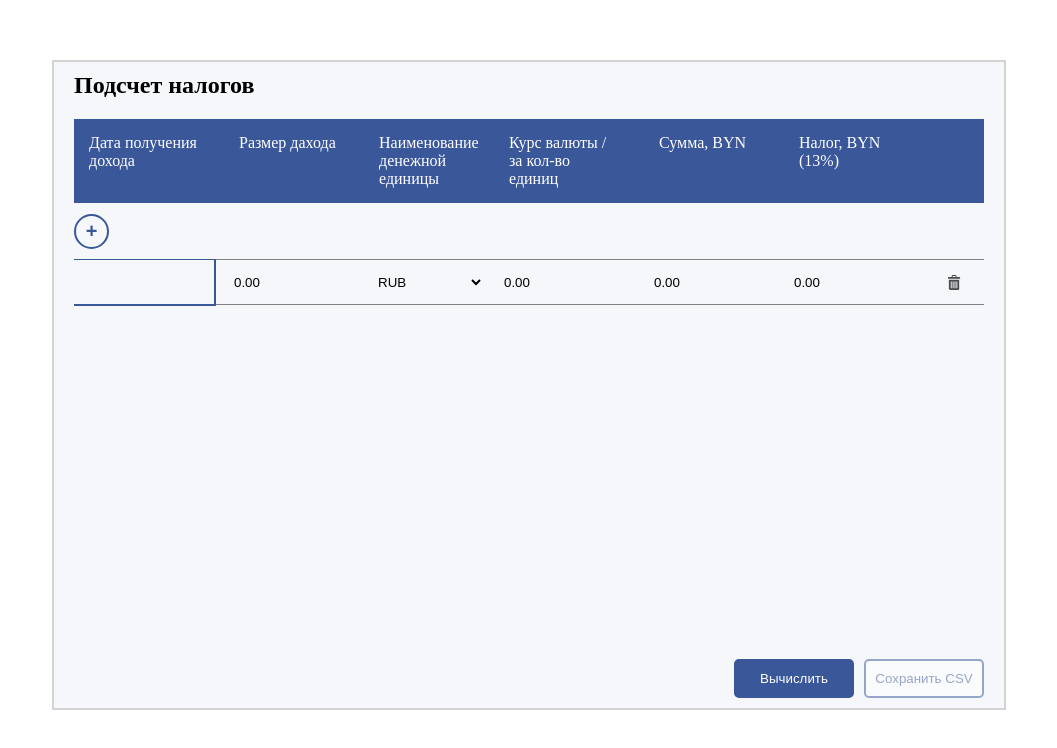
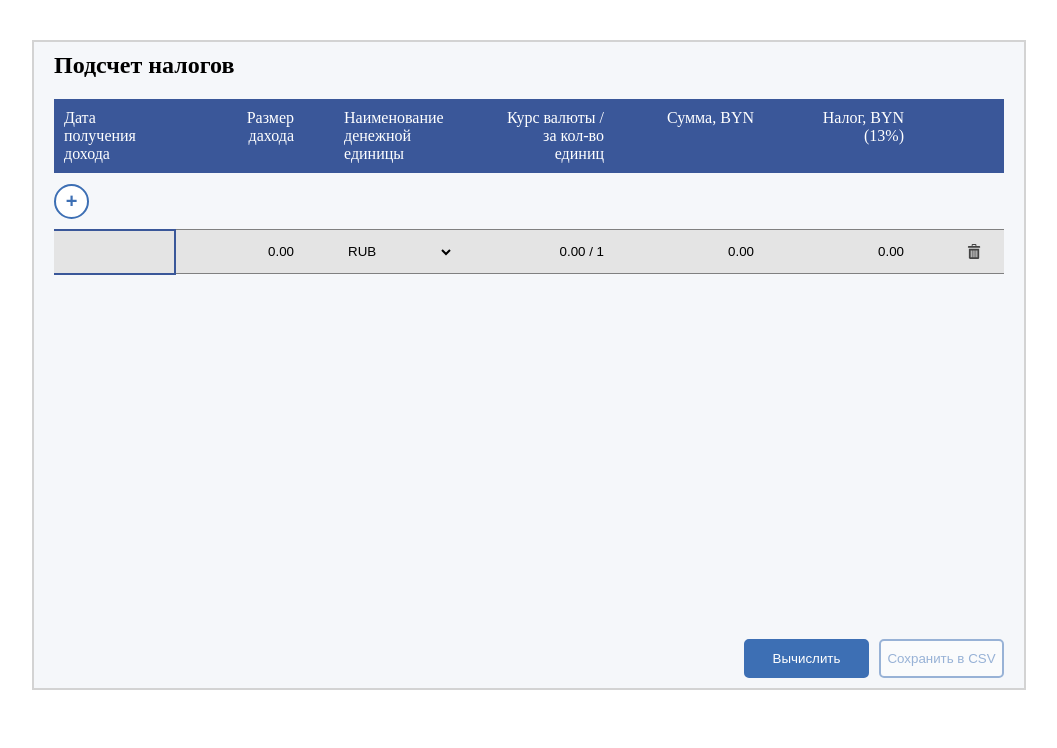
Before and after one commit to Mar1nka/Taxes, a website built with webpack: page index.html in a window 1280 px wide. Shown: the whole page, without its empty margins (111-1168 px from the left). Built offline with nearby package versions, Linux system fonts and the light colour scheme; what js-datepicker would draw is missing.

Commit message:
add wrapper for input

```diff
--- a/css/style.css
+++ b/css/style.css
@@ -5,6 +5,8 @@
   border: none;
   --main-color: #3A5799;
   --second-color: #3d6fb4;
+  --third-color: #4380cb;
+
 }
 
 
@@ -28,7 +30,7 @@ body {
 }
 
 .taxes {
-  margin: 60px 0 20px 0;
+  margin: 40px 0 20px 0;
   border: 2px solid lightgray;
   padding: 10px 20px;
   background: #F5F7FA;
@@ -74,6 +76,7 @@ body {
   display: flex;
   flex-direction: row;
   justify-content: flex-start;
+  /*padding: 15px;*/
 
   align-items: stretch;
   margin-bottom: 1px;
@@ -82,26 +85,29 @@ body {
 
 .title__item {
   color: white;
-  padding: 15px;
   text-align: left;
   font-size: 16px;
+
+  padding: 10px;
 }
 
-.title__item, .tax__item {
-  margin-right: 10px;
+
+
+.title__item, .cell {
+  margin-right: 30px;
 }
 
-.title__date, .tax__date {
-  max-width: 140px;
-  min-width: 140px;
+.title__date, .cell__date {
+  max-width: 120px;
+  min-width: 120px;
 }
 
-.title__income, .tax__income {
-  max-width: 130px;
-  min-width: 130px;
+.title__income, .cell__income {
+  max-width: 100px;
+  min-width: 100px;
 }
 
-.title__currency, .tax__currency {
+.title__currency, .cell__currency {
   max-width: 120px;
   min-width: 120px;
 }
@@ -111,19 +117,19 @@ option {
   color: white;
 }
 
-.title__course, .tax__course {
-  max-width: 140px;
-  min-width: 140px;
-}
-
-.title__sum, .tax__sum {
+.title__course, .cell__course {
   max-width: 130px;
   min-width: 130px;
 }
 
-.title__tax, .tax__tax {
-  max-width: 130px;
-  min-width: 130px;
+.title__sum, .cell__sum {
+  max-width: 120px;
+  min-width: 120px;
+}
+
+.title__tax, .cell__tax {
+  max-width: 120px;
+  min-width: 120px;
 }
 
 .taxes__items {
@@ -145,6 +151,7 @@ option {
   justify-content: flex-start;
   align-items: center;
 
+  width: 100%;
   min-width: 100%;
   min-height: 45px;
   border-bottom: 1px solid gray;
@@ -154,10 +161,19 @@ option {
   border-top: 1px solid gray;
 }
 
-.tax:hover .tax__data {
-  opacity: 1.5;
-  transition: opacity 0.3s;
+.taxes__items .tax:nth-child(odd) {
+  background: #e4e4e4;
 }
+
+.taxes__items .tax:nth-child(even) {
+  background: #F5F7FA;
+}
+
+.taxes__basic .taxes__items .tax:hover {
+  background: rgba(223, 237, 255, 0.8);
+}
+
+
 
 .tax__data {
   display: flex;
@@ -167,20 +183,38 @@ option {
 
 }
 
-.tax__data:hover {
-  /*border-bottom: 1px solid #067ab7;*/
+.cell {
+  width: 100%;
+
+  outline: none;
+  min-height: 42px;
 }
 
 .tax__item {
-  padding: 5px 10px;
+  width: 100%;
+  height: 100%;
+
+  padding: 0 10px;
+
   text-align: left;
   background: transparent;
 
-  min-height: 44px;
+  outline: none;
 }
 
-.tax__item:focus {
+.cell:focus-within  {
   outline: 2px solid var(--main-color);
+}
+
+
+.tax .cell--only-read {
+  outline: none;
+}
+
+
+
+.tax__item--money {
+  text-align: right;
 }
 
 .tax-fields {
@@ -194,17 +228,7 @@ option {
   overflow: auto;
 }
 
-.taxes__items .tax:nth-child(odd) {
-  background: #F5F7FA;;
-}
 
-.taxes__items .tax:nth-child(even) {
-  background: #efefef;
-}
-
-.tax:hover .tax__item {
-  /*background: #f0efe5;*/
-}
 
 .tax__btn-remove {
   margin: 0 15px;
@@ -238,9 +262,10 @@ option {
   height: 35px;
   margin: 10px 0;
 
-  background: transparent;
-  border: 2px solid var(--main-color);
-  color: var(--main-color);
+  border: 2px solid var(--second-color);
+  background: white;
+  color: var(--second-color);
+  /*box-shadow:0px 0px 16px 0px var(--second-color) inset;*/
   border-radius: 50%;
   outline: none;
   font-weight: bold;
@@ -249,14 +274,19 @@ option {
 
 .button__add:hover {
   cursor: pointer;
-  border-color: var(--second-color);
-  color: var(--second-color);
+  border-color: var(--third-color);
+  color: var(--third-color);
+  /*box-shadow:0px 0px 16px 2px var(--third-color) inset;*/
   transition: all 0.3s;
 }
 
+.button__add:focus {
+  outline: 2px solid var(--main-color);
+}
+
 .button__calculate {
-  background: var(--main-color);
-  border: 2px solid var(--main-color);
+  background: var(--second-color);
+  border: 2px solid var(--second-color);
 
   border-radius: 5px;
   color: white;
@@ -267,8 +297,13 @@ option {
 
 .button__calculate:hover {
   cursor: pointer;
-  background: var(--second-color);
-  transition: background 0.3s;
+  background: var(--third-color);
+  border-color: var(--third-color);
+  transition: all 0.3s;
+}
+
+.button__calculate:focus {
+  outline: 2px solid var(--main-color);
 }
 
 .calculate__total {
@@ -307,28 +342,29 @@ option {
   align-items: center;
 }
 
-.save {
+.button {
+  padding: 10px 5px;
+  width: 125px;
+  margin-left: 10px;
 }
+
 
 .button__save {
   background: white;
   border-radius: 5px;
-  border: 2px solid var(--main-color);
-  color: var(--main-color);
+  border: 2px solid var(--second-color);
+  color: var(--second-color);
   outline: none;
-}
-
-.button {
-  padding: 10px 5px;
-  width: 120px;
-  margin-left: 10px;
 }
 
 .button__save:hover {
   cursor: pointer;
-  color: var(--second-color);
-  border: 2px solid var(--second-color);
+  color: var(--third-color);
+  border: 2px solid var(--third-color);
   transition: all 0.3s;
+}
+.button__save:focus {
+  outline: 2px solid var(--main-color);
 }
 
 .button__save--disabled {
--- a/index.html
+++ b/index.html
@@ -21,11 +21,11 @@
 
     <div class="taxes__title title">
       <div class="title__item title__date">Дата получения дохода</div>
-      <div class="title__item title__income">Размер дахода</div>
+      <div class="title__item title__income tax__item--money">Размер дахода</div>
       <div class="title__item title__currency">Наименование денежной единицы</div>
-      <div class="title__item title__course">Курс валюты / за кол-во единиц</div>
-      <div class="title__item title__sum">Сумма, BYN</div>
-      <div class="title__item title__tax">Налог, BYN (13%)</div>
+      <div class="title__item title__course tax__item--money">Курс валюты / за кол-во единиц</div>
+      <div class="title__item title__sum tax__item--money">Сумма, BYN</div>
+      <div class="title__item title__tax tax__item--money">Налог, BYN (13%)</div>
     </div>
 
     <button class="button__add" type="button">+</button>
@@ -33,17 +33,40 @@
 
       <!--<div class="tax">-->
         <!--<div class="tax__data">-->
-      <!--<input class="tax__item tax__date">-->
-      <!--<input class="tax__item tax__income" type=number >-->
+          <!--<div class="cell cell__date">-->
+            <!--<input class="tax__item tax__date" value="06.01.2019">-->
+          <!--</div>-->
 
+          <!--<div class="cell cell__income">-->
+            <!--<input class="tax__item tax__income tax__item&#45;&#45;money" value="0.00">-->
+          <!--</div>-->
+
+          <!--<div class="cell cell__currency">-->
             <!--<select class="tax__item tax__currency " name="currency">-->
               <!--<option value="rub">RUB</option>-->
               <!--<option value="usd">USD</option>-->
               <!--<option value="eur">EUR</option>-->
             <!--</select>-->
           <!--</div>-->
+
+          <!--<div class="cell cell__course cell&#45;&#45;only-read">-->
+            <!--<input class="tax__item tax__course tax__item&#45;&#45;only-read tax__item&#45;&#45;money" readonly value="0.00 / 1"-->
+                   <!--tabindex="-1">-->
           <!--</div>-->
 
+          <!--<div class="cell cell__sum cell&#45;&#45;only-read">-->
+            <!--<input class="tax__item tax__sum tax__item&#45;&#45;only-read tax__item&#45;&#45;money" readonly value="0.00"-->
+                   <!--tabindex="-1">-->
+          <!--</div>-->
+
+          <!--<div class="cell cell__tax cell&#45;&#45;only-read">-->
+            <!--<input class="tax__item tax__tax tax__item&#45;&#45;only-read tax__item&#45;&#45;money" readonly value="0.00"-->
+                   <!--tabindex="-1">-->
+          <!--</div>-->
+        <!--</div>-->
+
+        <!--<button class="tax__btn-remove" type="button"></button>-->
+      <!--</div>-->
 
     </div>
   </div>
@@ -55,8 +78,8 @@
     </div>
 
     <div class="functional__buttons">
-      <button class="button button__calculate">Вычислить</button>
-      <button class="button button__save" type="button">Сохранить CSV</button>
+      <button class="button button__calculate" type="button">Вычислить</button>
+      <button class="button button__save" type="button">Сохранить в CSV</button>
     </div>
   </div>
 
--- a/src/tax-calculation.js
+++ b/src/tax-calculation.js
@@ -1,5 +1,4 @@
 import TaxData from "./tax-data"
-// import EventObserver from "./observer"
 import CurrencyService from "./currency-service"
 import Datepicker from "js-datepicker"
 import 'js-datepicker/dist/datepicker.min.css'
@@ -7,6 +6,7 @@ import 'js-datepicker/dist/datepicker.min.css'
 import "../css/style.css"
 
 
+// re: /^\s*(\d{1,2})[\/-](\d{1,2})[\/-](\d{2,4})\s*$/,
 
 const Currencies = [
   {text: "RUB", textCode: "RUB"},
@@ -22,32 +22,34 @@ class TaxCalculation {
   constructor() {
     this.taxesList = [];
 
-    this.setHandlerAddTask();
+    this.setEventListeners();
+    this.setDisabledSaveButton(true);
+    this.addTaxHtml();
+  }
 
-    let taxesItemsElement = document.querySelector('.taxes__items');
+  setEventListeners() {
+    const addTaxElement = document.querySelector('.button__add');
+    this.addTaxHtml = this.addTaxHtml.bind(this);
+    addTaxElement.addEventListener('click', this.addTaxHtml);
+
+    const taxesItemsElement = document.querySelector('.taxes__items');
     this.focusOutHandler = this.focusOutHandler.bind(this);
+    this.formatInputIncome = this.formatInputIncome.bind(this);
+    this.clickRemoveHandler = this.clickRemoveHandler.bind(this);
     taxesItemsElement.addEventListener('focusout', this.focusOutHandler);
-
-    this.formatInputIncome = this.formatInputIncome.bind(this);
     taxesItemsElement.addEventListener("input", this.formatInputIncome);
-
-    this.clickRemoveHandler = this.clickRemoveHandler.bind(this);
     taxesItemsElement.addEventListener("click", this.clickRemoveHandler);
 
-    this.refreshData = this.refreshData.bind(this);
-
     const taxesForm = document.querySelector('.taxes');
-    this.submitHandler = this.submitHandler.bind(this);
     taxesForm.addEventListener('submit', this.submitHandler);
 
+    const buttonCalculateElement = document.querySelector('.button__calculate');
+    this.clickCalculateButton = this.clickCalculateButton.bind(this);
+    buttonCalculateElement.addEventListener('click', this.clickCalculateButton);
 
     this.clickSaveHandler = this.clickSaveHandler.bind(this);
     const saveButtonElement = document.querySelector('.button__save');
-    this.setDisabledSaveButton(true);
     saveButtonElement.addEventListener('click', this.clickSaveHandler);
-
-    this.addTaxHtml();
-
   }
 
 
@@ -121,9 +123,12 @@ class TaxCalculation {
     }
   }
 
+  clickCalculateButton(event) {
+    this.calculateTaxes();
+  }
+
   submitHandler(event) {
     event.preventDefault();
-    this.calculateTaxes();
   }
 
 
@@ -228,6 +233,8 @@ class TaxCalculation {
       currentElement.value = currentElement.value.replace(/[^\d,.]*/g, '')
         .replace(/([,.])[,.]+/g, '$1')
         .replace(/^[^\d]*(\d+([.,]\d{0,2})?).*$/g, '$1');
+    } else if(currentElement.classList.contains("tax__date")) {
+      currentElement.value = currentElement.value.replace(/[^\d.]*/g, '')
     }
   }
 
@@ -288,11 +295,7 @@ class TaxCalculation {
     return tax;
   }
 
-  setHandlerAddTask() {
-    this.addTax = document.querySelector('.button__add');
-    this.addTaxHtml = this.addTaxHtml.bind(this);
-    this.addTax.addEventListener('click', this.addTaxHtml);
-  }
+
 
   addTaxHtml() {
     let date = this.getDDMMYYYYFromDate(new Date());
@@ -352,7 +355,9 @@ class TaxCalculation {
     taxElement.appendChild(taxDataElement);
     taxElement.appendChild(btnRemoveElement);
 
-    const datePicker = this.createDatePicker(dateElement, date);
+    const dateInputElement = dateElement.querySelector('.tax__date');
+
+    const datePicker = this.createDatePicker(dateInputElement, date);
 
     taxElement.id = `tax_${id}`;
 
@@ -423,18 +428,27 @@ class TaxCalculation {
     dateElement.autocomplete="off";
 
     dateElement.setAttribute("required", "true");
-    return dateElement;
+
+    const cellElement = document.createElement('div');
+    cellElement.classList.add('cell', 'cell__date');
+    cellElement.appendChild(dateElement);
+
+    return cellElement;
   }
 
   createIncomeElement() {
     const incomeElement = document.createElement('input');
-    incomeElement.classList.add('tax__item', 'tax__income');
+    incomeElement.classList.add('tax__item', 'tax__income', 'tax__item--money');
     incomeElement.type = "text";
     incomeElement.setAttribute("required", "true");
     incomeElement.value = "0.00";
     incomeElement.autocomplete="off";
 
-    return incomeElement;
+    const cellElement = document.createElement('div');
+    cellElement.classList.add('cell', 'cell__income');
+    cellElement.appendChild(incomeElement);
+
+    return cellElement;
   }
 
 
@@ -450,7 +464,11 @@ class TaxCalculation {
       currencyElement.appendChild(option);
     }
 
-    return currencyElement;
+    const cellElement = document.createElement('div');
+    cellElement.classList.add('cell', 'cell__currency');
+    cellElement.appendChild(currencyElement);
+
+    return cellElement;
   }
 
   createOptionCurrency(text, textCode) {
@@ -463,41 +481,51 @@ class TaxCalculation {
 
   createCourseElement() {
     const courseElement = document.createElement('input');
-    courseElement.classList.add('tax__item', 'tax__course');
+    courseElement.classList.add('tax__item', 'tax__course', 'tax__item--money');
     courseElement.type = "text";
     courseElement.setAttribute("required", "true");
     courseElement.readOnly = true;
-    courseElement.value = "0.00";
-    courseElement.style = 'outline: none';
+    courseElement.value = "0.00 / 1";
     courseElement.tabIndex = -1;
 
-    return courseElement;
+    const cellElement = document.createElement('div');
+    cellElement.classList.add('cell', 'cell__course', 'cell--only-read');
+    cellElement.appendChild(courseElement);
+
+    return cellElement;
   }
 
   createSumElement() {
     const sumElement = document.createElement('input');
-    sumElement.classList.add('tax__item', 'tax__sum');
+    sumElement.classList.add('tax__item', 'tax__sum', 'tax__item--money');
     sumElement.type = "text";
     sumElement.setAttribute("required", "true");
     sumElement.readOnly = true;
     sumElement.value = "0.00";
-    sumElement.style = 'outline: none';
     sumElement.tabIndex = -1;
 
-    return sumElement;
+    const cellElement = document.createElement('div');
+    cellElement.classList.add('cell', 'cell__sum', 'cell--only-read');
+    cellElement.appendChild(sumElement);
+
+    return cellElement;
   }
 
   createTaxItemElement() {
     const taxElement = document.createElement('input');
-    taxElement.classList.add('tax__item', 'tax__tax');
+    taxElement.classList.add('tax__item', 'tax__tax', 'tax__item--money');
     taxElement.type = "text";
     taxElement.setAttribute("required", "true");
     taxElement.readOnly = true;
-    taxElement.style = 'outline: none';
+    taxElement.value = "0.00";
     taxElement.tabIndex = -1;
-    taxElement.value = "0.00";
 
-    return taxElement;
+
+    const cellElement = document.createElement('div');
+    cellElement.classList.add('cell', 'cell__tax', 'cell--only-read');
+    cellElement.appendChild(taxElement);
+
+    return cellElement;
   }
 
   createBtnRemoveElement() {
```
Also changed, not shown: src/observer.js (deleted, +0 -67 lines), public/main.js. Lines whose indentation alone changed are shown as unchanged.
